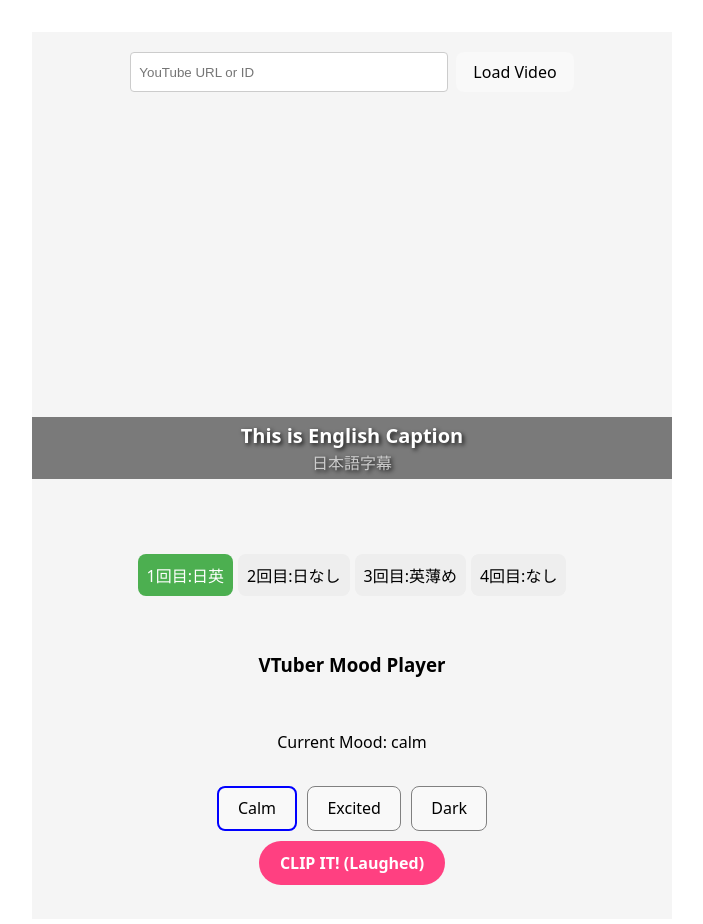
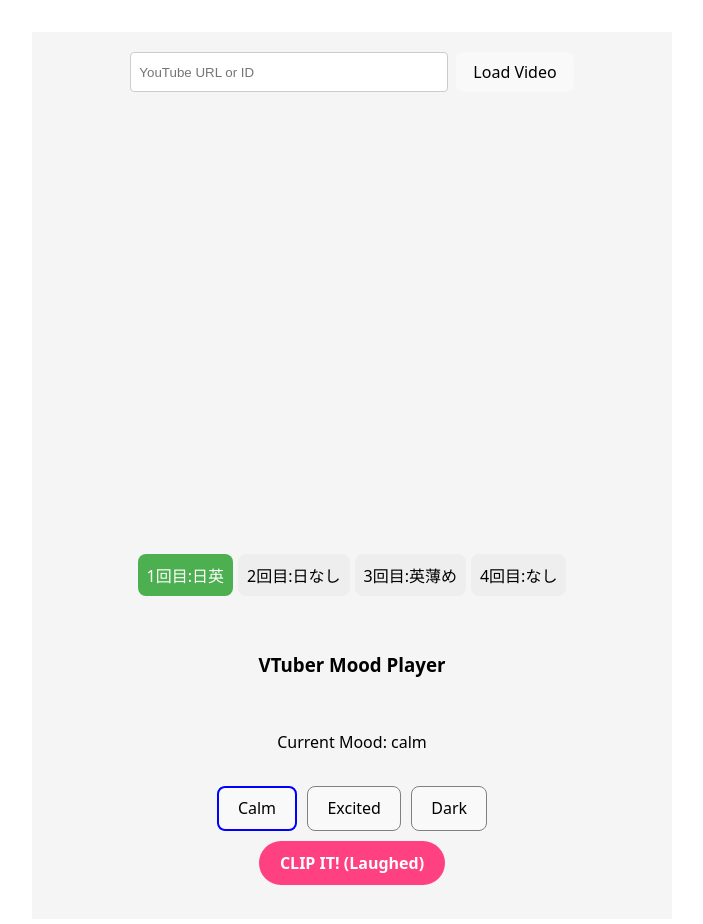
Before and after one commit to eriiiiiiapen/vtuber-english-mood-player, a React (Vite) app: page / in a window 1280 px wide. Shown: the top 924 px of the page, without its empty margins (288-991 px from the left). Built offline with nearby package versions, Linux system fonts and the light colour scheme.

Commit message:
caption example from youtube data

```diff
--- a/src/components/YouTubePlayer.tsx
+++ b/src/components/YouTubePlayer.tsx
@@ -1,11 +1,15 @@
 import YouTube, { type YouTubeProps } from "react-youtube";
 import { useVideoStore } from "../store/videoStore";
 import { useLearningStore } from "../store/learningStore";
+import { useEffect, useState } from "react";
+import { EXPLANE_CAPTIONS } from "../data/captions";
 
 export const YoutubePlayer = () => {
     const videoId = useVideoStore((state) => state.videoId);
+    const player = useVideoStore((state) => state.player);
     const setPlayer = useVideoStore((state) => state.setPlayer);
     const level = useLearningStore((state) => state.level);
+    const [currentTime, setCurrentTime] = useState(0);
 
     const onPlayerReady: YouTubeProps['onReady'] = (event) => {
         setPlayer(event.target);
@@ -29,6 +33,20 @@ export const YoutubePlayer = () => {
         return 1;                    // 普通
     };
 
+    useEffect(() => {
+    const interval = setInterval(() => {
+        if (player) {
+        setCurrentTime(player.getCurrentTime());
+        }
+    }, 100);
+    return () => clearInterval(interval);
+    }, [player]);
+
+    const OFFSET = 0.5;
+    const currentCaption = EXPLANE_CAPTIONS.find(
+        c => (currentTime + OFFSET) >= c.start && (currentTime + OFFSET) <= c.end + 1
+    );
+
     return (
         <>
             <div style={{ position: 'relative', width: '640px', height: '390px' }}>
@@ -36,6 +54,7 @@ export const YoutubePlayer = () => {
                     <YouTube videoId={videoId} opts={opts} onReady={onPlayerReady} />
                 </div>
 
+                {currentCaption && (
                     <div style={{
                         position: 'absolute', bottom: '10%', left: 0, right: 0, textAlign: 'center',
                         pointerEvents: 'none', color: 'white', fontSize: '24px', fontWeight: 'bold',
@@ -43,10 +62,12 @@ export const YoutubePlayer = () => {
                         opacity: getOpacity(),
                     }}>
                         <div style={{ backgroundColor: 'rgba(0,0,0,0.5)', padding: '4px 12px' }}>
-                        <div style={{ fontSize: '20px' }}>This is English Caption</div>
-                        {level === 0 && <div style={{ fontSize: '16px', color: '#ccc' }}>日本語字幕</div>}
+                            <div style={{ fontSize: '20px' }}>{ currentCaption.textEn }</div>
+                            {level === 0 && <div style={{ fontSize: '16px', color: '#ccc' }}>{ currentCaption.textJa }</div>}
                         </div>
                     </div>
+                )
+                }
             </div>
         </>
     )
--- /dev/null
+++ b/src/data/captions.ts
@@ -0,0 +1,11 @@
+export interface CaptionLine {
+  start: number;
+  end: number;
+  textEn: string;
+  textJa: string;
+}
+
+export const EXPLANE_CAPTIONS: CaptionLine[] = [
+    // example
+    // { start: 125, end: 132, textEn: "[Music playing]", textJa: "（BGM再生中）" },
+];
```
Lines whose indentation alone changed are shown as unchanged.
